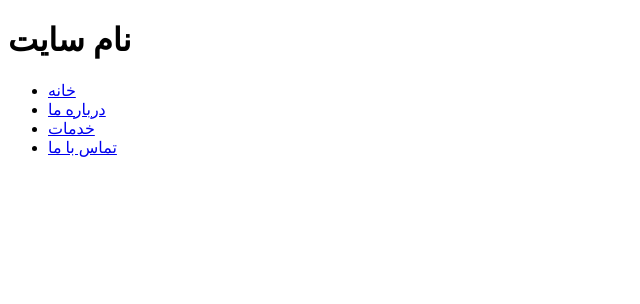
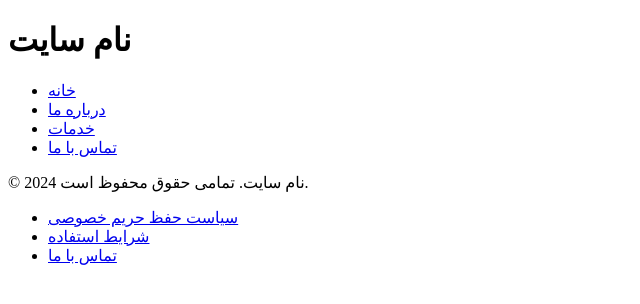
Before and after one commit to kia644239/repo-test, a plain HTML site: page index.html in a window 1280 px wide. Shown: the whole page, without its empty margins (0-640 px from the left). Drawn offline with Linux system fonts and the light colour scheme.

Commit message:
creatfooter

```diff
--- a/index.html
+++ b/index.html
@@ -19,6 +19,17 @@
             </ul>
         </nav>
     </header>
+    <footer>
+        <div class="footer-content">
+            <p>© 2024 نام سایت. تمامی حقوق محفوظ است.</p>
+            <ul class="footer-links">
+                <li><a href="#privacy">سیاست حفظ حریم خصوصی</a></li>
+                <li><a href="#terms">شرایط استفاده</a></li>
+                <li><a href="#contact">تماس با ما</a></li>
+            </ul>
+        </div>
+    </footer>
+
 
 </body>
 </html>
```
